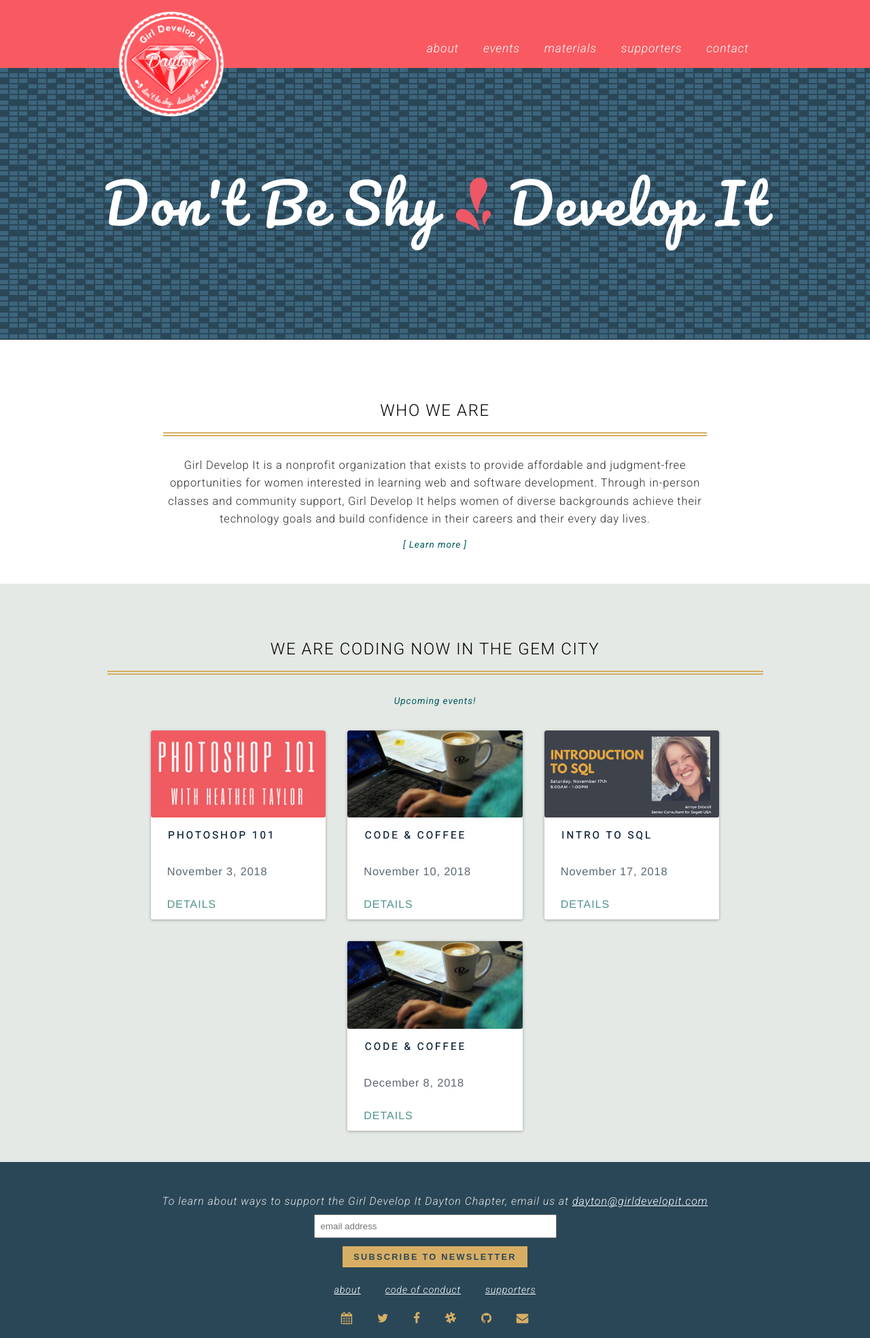
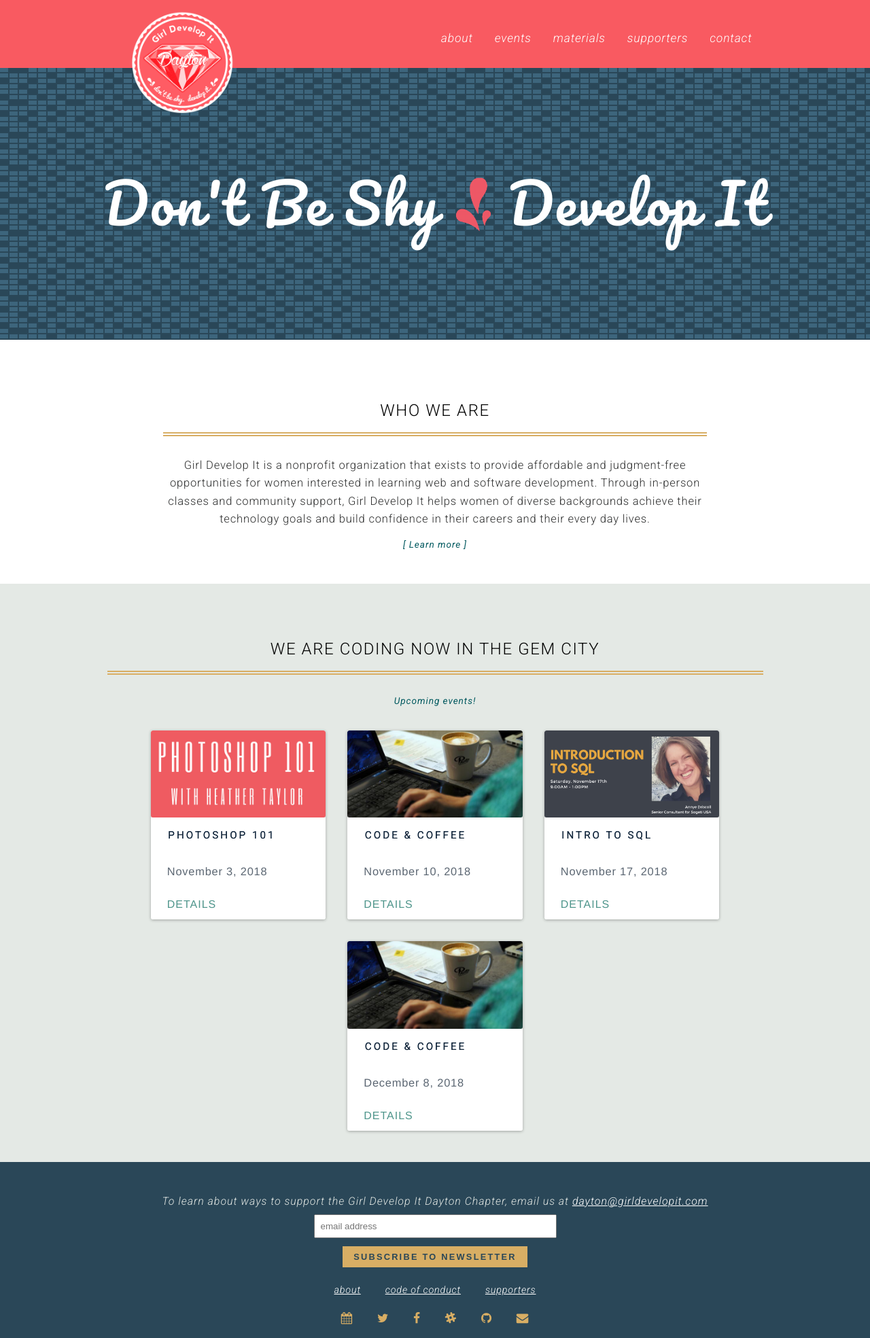
Before and after one commit to dytcodetogether/gdidayton, a Jekyll site: the page built from index.html, in a window 1280 px wide. Shown: the whole page at 68% size. Built offline with Jekyll 4.4.1, drawn with Linux system fonts in a browser that asks for light colours; nearby versions of some CDN libraries.

Commit message:
fix: Refator header layout

```diff
--- /dev/null
+++ b/_includes/header.html
@@ -0,0 +1,26 @@
+<header class="site-header">
+  <div class="site-header-container">
+    <a class="logo-link" href="{{ site.baseurl }}/">
+      <img alt="Girl Develop It Dayton" class="logo" src="{{ site.baseurl }}/img/gdi-dayton-logo.png" />
+    </a>
+    <nav class="navigation">
+      <ul class="navigation-list">
+        <li class="navigation-item">
+          <a class="navigation-link{% if page.url == '/about/' %} is-active{% endif %}" href="{{ site.baseurl }}/about">About</a>
+        </li>
+        <li class="navigation-item">
+          <a class="navigation-link" target="_blank" href="http://www.meetup.com/Girl-Develop-It-Dayton/">Events</a>
+        </li>
+        <li class="navigation-item">
+          <a class="navigation-link{% if page.url == '/materials/' %} is-active{% endif %}" href="{{ site.baseurl }}/materials">Materials</a>
+        </li>
+        <li class="navigation-item">
+          <a class="navigation-link{% if page.url == '/supporters/' %} is-active{% endif %}" href="{{ site.baseurl }}/supporters">Supporters</a>
+        </li>
+        <li class="navigation-item">
+          <a class="navigation-link" target="_blank" href="https://docs.google.com/forms/d/e/1FAIpQLSdHItOWdmcNNKyAuRw1f1V5ovvZMdJk3qqCxjpMuyTNkIkJdQ/viewform">Contact</a>
+        </li>
+      </ul>
+    </nav>
+  </div>
+</header>
--- a/_layouts/default.html
+++ b/_layouts/default.html
@@ -14,24 +14,9 @@
 
 <body>
     <div id="wrapper">
-        <a id="skipnav" href="#main-content">Skip to main content</a>
+        <a class="skiplink" href="#main-content">Skip to main content</a>
 
-
-        <header>
-            <div class="container">
-                <a class="logo" href="{{ site.baseurl }}/"><img alt="GDI Dayton logo" src="{{ site.baseurl }}/img/gdi-dayton-logo.png" /></a>
-                <nav class="navigation">
-                    <ul>
-                        <li><a href="{{ site.baseurl }}/about">about</a></li>
-                        <li><a target="_blank" href="http://www.meetup.com/Girl-Develop-It-Dayton/">events</a></li>
-                        <li><a href="{{ site.baseurl }}/materials">materials</a></li>
-                        <li><a href="{{ site.baseurl }}/supporters">supporters</a></li>
-                        <li><a target="_blank" href="https://docs.google.com/forms/d/e/1FAIpQLSdHItOWdmcNNKyAuRw1f1V5ovvZMdJk3qqCxjpMuyTNkIkJdQ/viewform">contact</a></li>
-                    </ul>
-                </nav>
-            </div>
-        </header>
-
+        {% include header.html %}
 
         {{ content }}
 
--- a/_scss/layout/_header.scss
+++ b/_scss/layout/_header.scss
@@ -1,57 +1,86 @@
-header {
+.site-header {
   background-color: $pink;
 
-  .container {
-    padding-top: 0;
+  @include breakpoint-tablet {
+    height: 100px;
+  }
+}
+
+.site-header-container {
+  display: flex;
+  margin: 0 auto;
+  width: 90%;
+  max-width: 965px;
+  justify-content: space-between;
+  align-items: center;
+
+  @include breakpoint-tablet {
+    align-items: flex-start;
+  }
+}
+
+.logo-link {
+  padding: 1rem 0;
+  max-width: 14.5rem;
+  box-sizing: border-box;
 }
 
 .logo {
-    display: block;
-    width: 12.5rem;
-    padding: 15px 0;
-    float: left;
-
-    img {
   max-width: 100%;
   height: auto;
 }
+
+.navigation-list {
+  text-align: right;
+  margin-left: 1rem;
+  flex-grow: 2;
+
+  @include breakpoint-tablet {
+    display: flex;
+  }
 }
 
-  nav{
+.navigation-item {
+  display: block;
 
-    ul {
-      text-align: right;
-      padding-top: 15px;
-      padding-right: 5px;
+  @include breakpoint-tablet {
+    display: inline-block;
+  }
 }
 
-    li {
-      display: block;
-    }
-
-    i {
-      font-size: 1.1rem;
-    }
-
-    a {
-      display: block;
+.navigation-link {
+  text-transform: lowercase;
   color: $white;
   font-style: italic;
   font-weight: 300;
   font-size: 1.1rem;
   letter-spacing: 0.05rem;
-      padding: 0.75rem;
-      margin-bottom: 0em;
+  display: inline-block;
+  padding: 0.375rem 0.5rem;
+  transition: background-color ease-in-out 150ms;
 
-      &.active-nav{
+  @include breakpoint-tablet {
+    padding: 3rem 0.5rem;
+  }
+
+  @include breakpoint-desktop {
+    padding: 3rem 1rem;
+  }
+
+  &:hover {
     background-color: $black;
     color: $blush;
   }
-    }
+
+  &.is-active,
+  &.is-active:hover {
+    background-color: $black;
+    color: $white;
+    cursor: default;
   }
 }
 
-a#skipnav {
+.skiplink {
   $skipnav-transition: top 1s ease-out, background 1s linear;
   $skipnav-transition--focus: top 0.1s ease-in, background 0.5s linear;
   padding: 6px;
--- a/_scss/states/_tablet.scss
+++ b/_scss/states/_tablet.scss
@@ -8,35 +8,6 @@
     //layout/main.scss
     .main-container {
         padding-top: 85px;
-    }
-
-    //layout/header.scss
-    header {
-        height: 100px;
-
-        .logo {
-            padding-bottom: 0px;
-            margin: 0 auto;
-        }
-
-        nav {
-            float: right;
-            margin: 0;
-            ul {
-                float: left;
-                text-align: center;
-            }
-            li {
-                display: inline-block;
-            }
-            a {
-                padding: 3rem 1rem 3rem 1rem;
-                &:hover {
-                    background-color: $navy;
-                    color: $blush;
-                }
-            }
-        }
     }
 
     //layout/footer.scss
```
Lines whose indentation alone changed are shown as unchanged.
